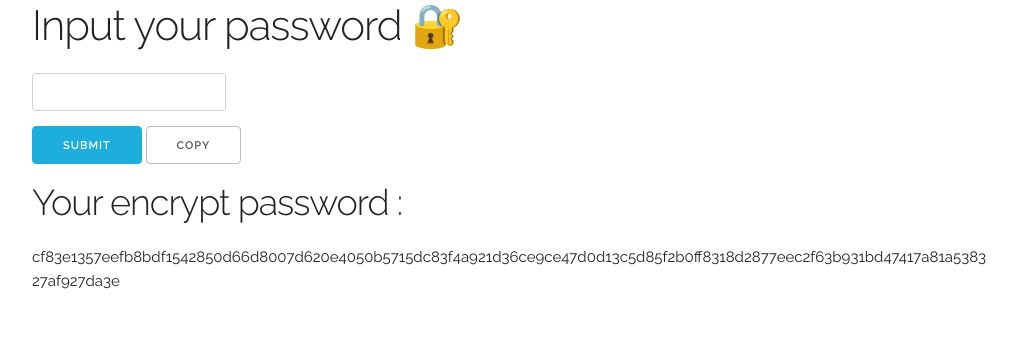
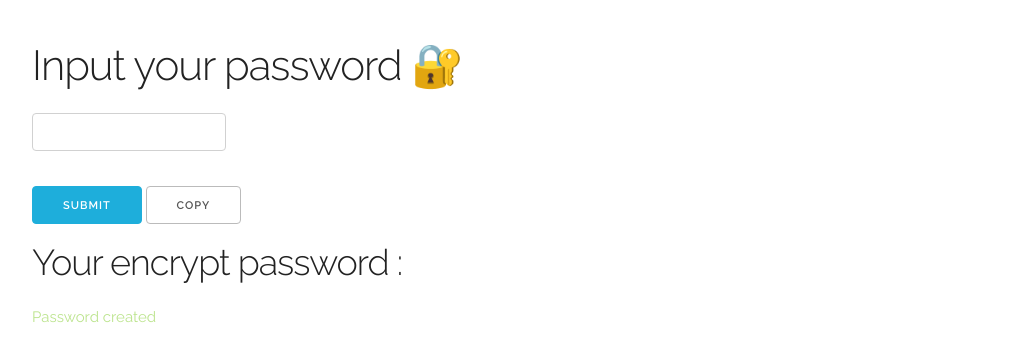
Before and after one commit to AlanPoveda/sha512Password, a website: page index.html in a window 1280 px wide. Both pictures are taken after a click on the button "Submit". Shown: the whole page, without its empty margins (128-1145 px from the left). Drawn offline with Linux system fonts and the light colour scheme.

Commit message:
Arrumando alguns detalhes, para não mostrar a senha, e padding top também para não ficar tão grudado no topo

```diff
--- a/index.html
+++ b/index.html
@@ -7,6 +7,7 @@
     <link href="//fonts.googleapis.com/css?family=Raleway:400,300,600" rel="stylesheet" type="text/css">
     <link rel="stylesheet" href="src/css/normalize.css">
     <link rel="stylesheet" href="src/css/skeleton.css">
+    <link rel="stylesheet" href="src/css/style.css">
     <title>Encrypt Password 🔒</title>
 </head>
 <body>
--- /dev/null
+++ b/src/css/style.css
@@ -0,0 +1,7 @@
+*{
+  margin-top: 20px;
+}
+
+p{
+  color: rgb(188, 228, 142);
+}
--- a/src/js/index.js
+++ b/src/js/index.js
@@ -2,7 +2,7 @@ const inputUser = document.getElementById("inputValue")
 const response = document.getElementById("response")
 
 function encrypt(){
-    response.innerHTML = `${SHA512(inputUser.value)}`
+    response.innerHTML = `Password created`
 }
 
 function copyText(){
```
